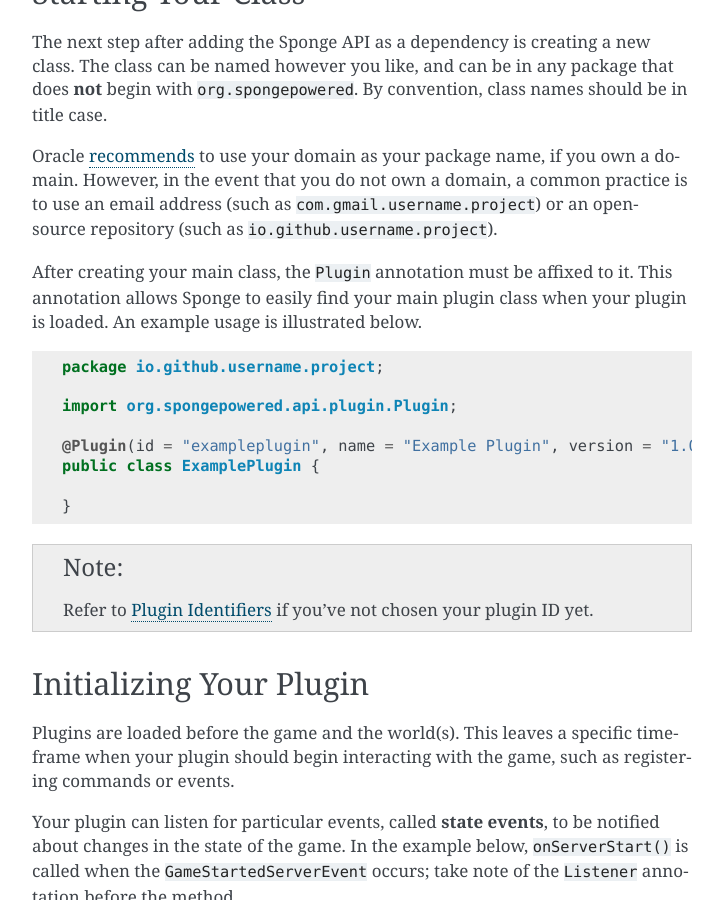
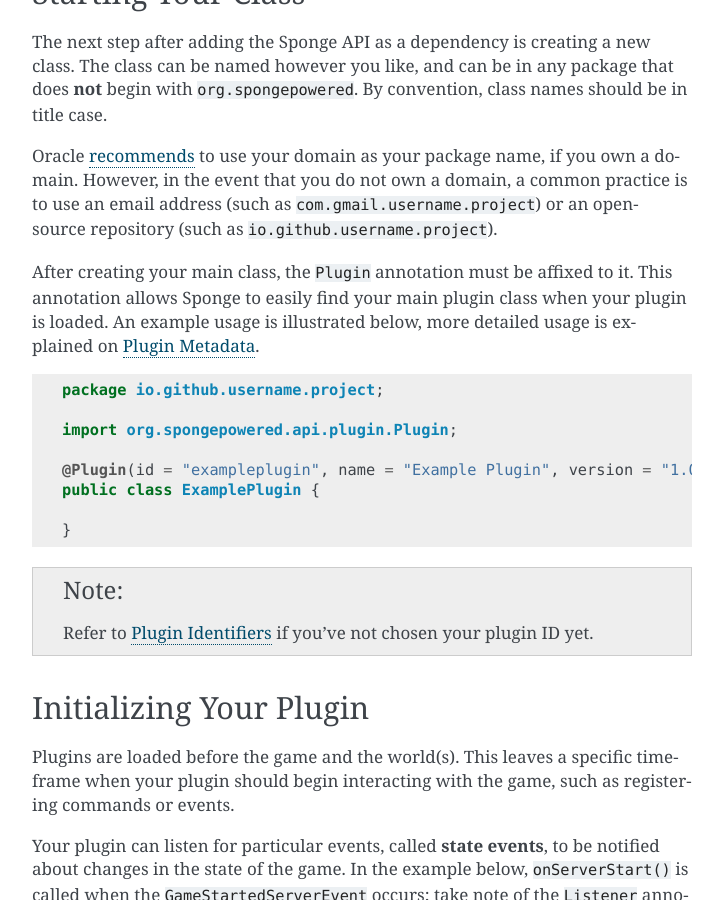
Before and after one commit to SpongePowered/SpongeDocs, a Sphinx documentation site: the page built from source/plugin/plugin-class.rst, in a window 1280 px wide and 900 px high, scrolled down 483 px. Shown: the whole window, without its empty margins (388-1111 px from the left). Built offline with Sphinx 7.4.7, drawn with Linux system fonts in a browser that asks for light colours; pages that are not in the unit, such as notebooks, are missing from menus; cross-references to code outside the pages are shown as plain code.

Commit message:
Plugin Meta stuff (#580)
* Add Code Modularization.

* Add Code Modularization.

* Fixed spelling error in utilize.

* Made into less wordy.

* Wording changes.

* Inscrutable kills my writing style.

* My battery is going to die from all the small changes I'm making.

* Change @Plugin authors

* Too early.

* Fix some misconceptions, further elaborate on dependencies.

* link to javadoc instead

* Remove modularization

* Nuke moduralization

There's just not enough, and it's not quite on-topic anyway.

```diff
--- a/source/plugin/plugin-class.rst
+++ b/source/plugin/plugin-class.rst
@@ -36,7 +36,8 @@
 (such as ``io.github.username.project``).
 
 After creating your main class, the :javadoc:`Plugin` annotation must be affixed to it. This annotation allows Sponge
-to easily find your main plugin class when your plugin is loaded. An example usage is illustrated below.
+to easily find your main plugin class when your plugin is loaded. An example usage is illustrated below, more detailed
+usage is explained on :doc:`plugin-meta`.
 
 .. code-block:: java
 
@@ -51,6 +52,7 @@
 
 .. note::
     Refer to :doc:`plugin-identifier` if you've not chosen your plugin ID yet.
+
 
 Initializing Your Plugin
 ========================
```
Also changed, not shown: source/plugin/plugin-meta.rst (+16 -2 lines).
